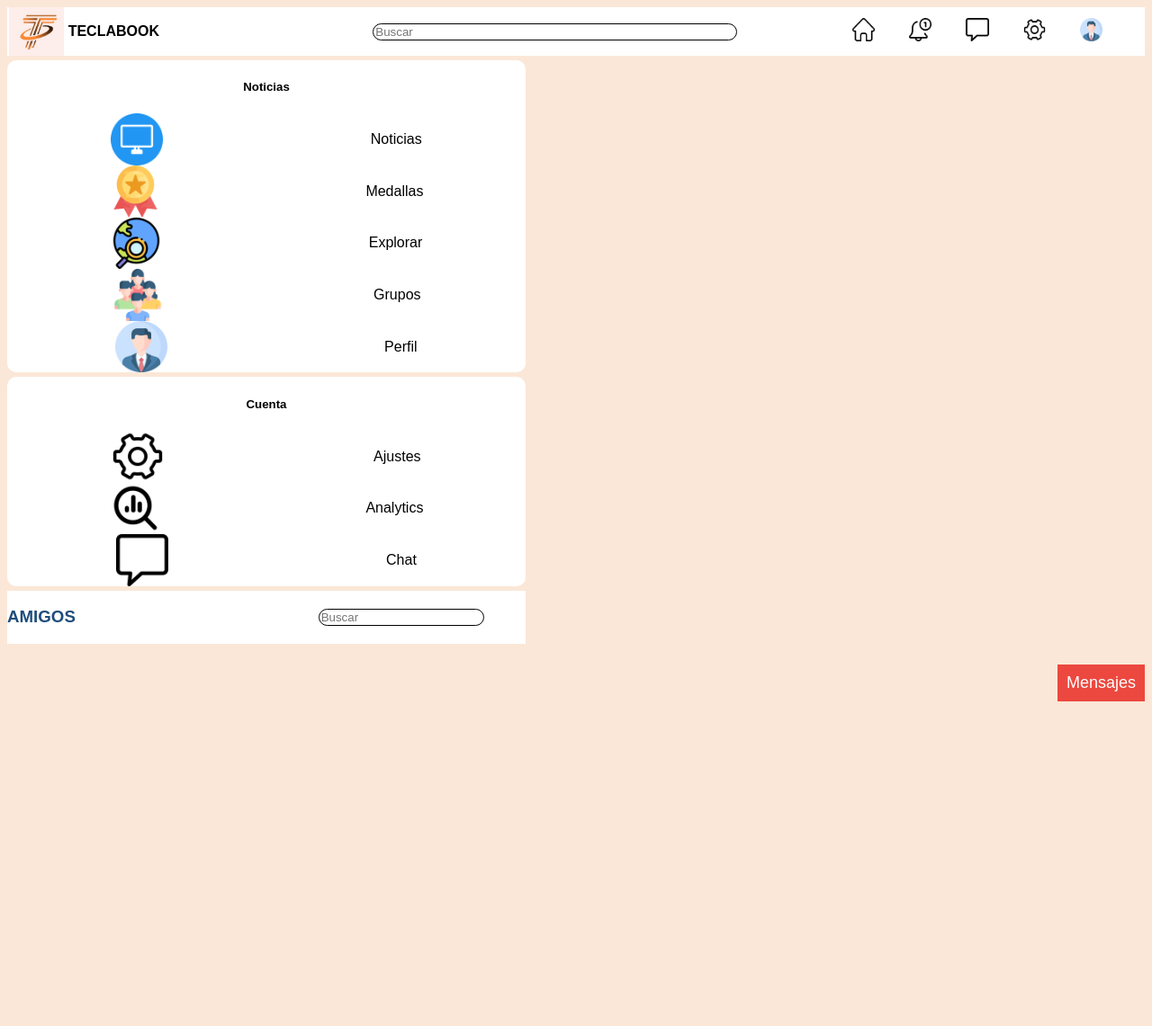
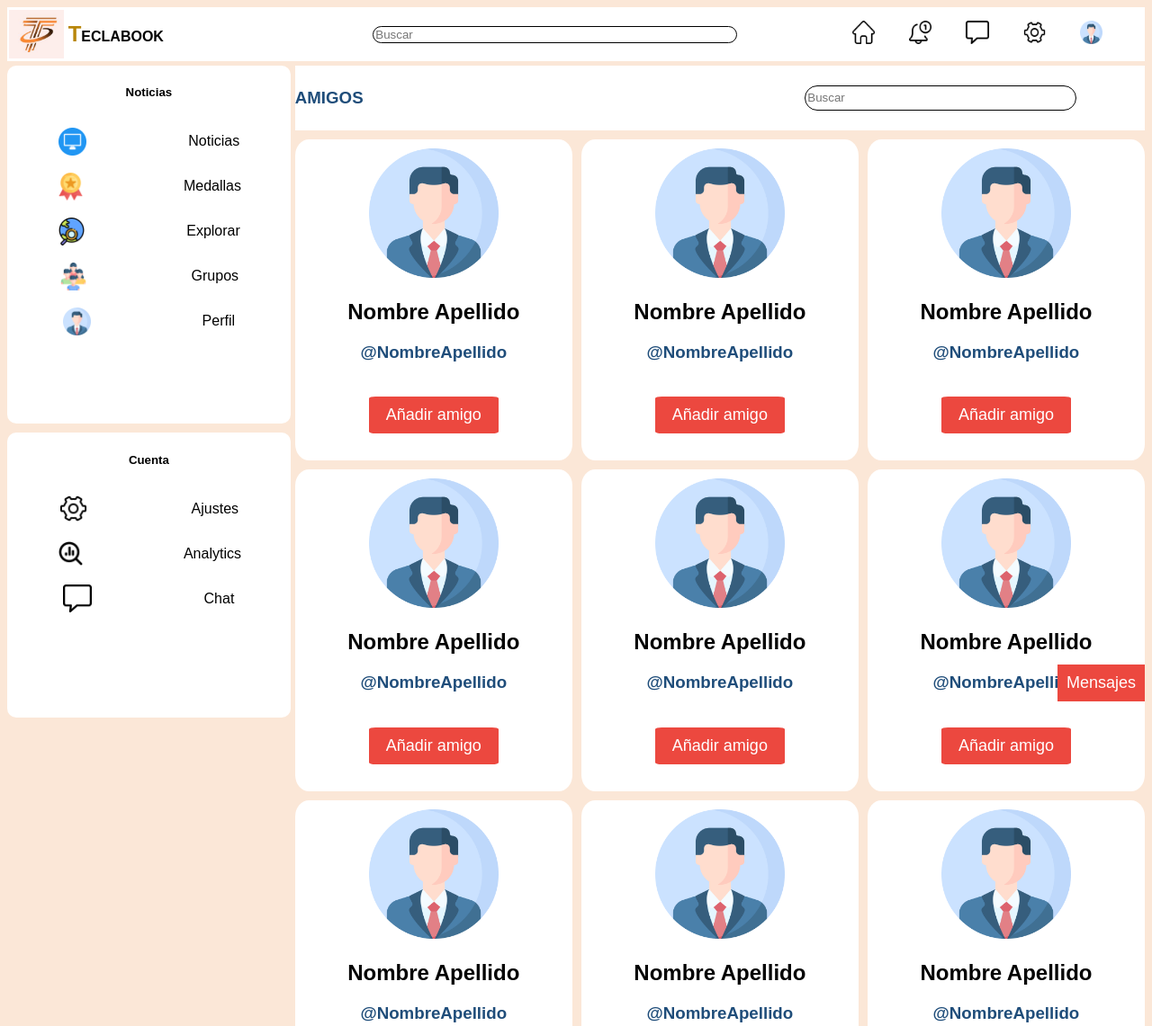
Before and after one commit to Jesus-San-Martin/redSocial, a plain HTML site: page amigos.html in a window 1280 px wide. Shown: the top 1141 px of the page at 90% size. Before the commit the page ends 800 px from the top, so only its background shows below. Drawn offline with Linux system fonts and the light colour scheme.

Commit message:
Hecha página amigos

```diff
--- a/amigos.html
+++ b/amigos.html
@@ -11,7 +11,7 @@
     <header class="cabecera">
         <div class="logo">
             <img src="img/logo.JPG" alt="logo">
-            <p><b>TECLABOOK</b></p>
+            <p class="nombreLogo"><b>TECLABOOK</b></p>
         </div>
         <div class="busqueda">
             <input type="search" placeholder="Buscar">
@@ -28,7 +28,7 @@
     </header>
 <!-- Todo salvo cabecera y footer -->
     <main class="cuadros-amigos">
-        <aside class="noticias">
+        <aside class="noticias1">
                 <div class="apartado">
                     <h5>Noticias</h5>
                 </div>
@@ -53,7 +53,7 @@
                     <p>Perfil</p>
                 </div>
         </aside>
-            <aside class="cuenta">
+        <aside class="cuenta1">
             <div class="apartado">
                 <h5>Cuenta</h5>
             </div>
@@ -78,11 +78,82 @@
                 </div>
             </div>
         </aside>
-            <section class="sugerenciasAmigos">
-                <div></div>
-            </section>
-        <!-- </div> -->
+        <div class="buscar-amigos">
+            <div class="amigo-a">
+                <img src="img/perfil.png" alt="foto">
+                <h2>Nombre Apellido</h2>
+                <h3>@NombreApellido</h3>
+                <button class="boton">Añadir amigo</button>
+            </div>
+            <div class="amigo-a">
+                <img src="img/perfil.png" alt="foto">
+                <h2>Nombre Apellido</h2>
+                <h3>@NombreApellido</h3>
+                <button class="boton">Añadir amigo</button>
+            </div>
+            <div class="amigo-a">
+                <img src="img/perfil.png" alt="foto">
+                <h2>Nombre Apellido</h2>
+                <h3>@NombreApellido</h3>
+                <button class="boton">Añadir amigo</button>
+            </div>
+            <div class="amigo-a">
+                <img src="img/perfil.png" alt="foto">
+                <h2>Nombre Apellido</h2>
+                <h3>@NombreApellido</h3>
+                <button class="boton">Añadir amigo</button>
+            </div>
+            <div class="amigo-a">
+                <img src="img/perfil.png" alt="foto">
+                <h2>Nombre Apellido</h2>
+                <h3>@NombreApellido</h3>
+                <button class="boton">Añadir amigo</button>
+            </div>
+            <div class="amigo-a">
+                <img src="img/perfil.png" alt="foto">
+                <h2>Nombre Apellido</h2>
+                <h3>@NombreApellido</h3>
+                <button class="boton">Añadir amigo</button>
+            </div>
+            <div class="amigo-a">
+                <img src="img/perfil.png" alt="foto">
+                <h2>Nombre Apellido</h2>
+                <h3>@NombreApellido</h3>
+                <button class="boton">Añadir amigo</button>
+            </div>
+            <div class="amigo-a">
+                <img src="img/perfil.png" alt="foto">
+                <h2>Nombre Apellido</h2>
+                <h3>@NombreApellido</h3>
+                <button class="boton">Añadir amigo</button>
+            </div>
+            <div class="amigo-a">
+                <img src="img/perfil.png" alt="foto">
+                <h2>Nombre Apellido</h2>
+                <h3>@NombreApellido</h3>
+                <button class="boton">Añadir amigo</button>
+            </div>
+            <div class="amigo-a">
+                <img src="img/perfil.png" alt="foto">
+                <h2>Nombre Apellido</h2>
+                <h3>@NombreApellido</h3>
+                <button class="boton">Añadir amigo</button>
+            </div>
+            <div class="amigo-a">
+                <img src="img/perfil.png" alt="foto">
+                <h2>Nombre Apellido</h2>
+                <h3>@NombreApellido</h3>
+                <button class="boton">Añadir amigo</button>
+            </div>
+            <div class="amigo-a">
+                <img src="img/perfil.png" alt="foto">
+                <h2>Nombre Apellido</h2>
+                <h3>@NombreApellido</h3>
+                <button class="boton">Añadir amigo</button>
+            </div>
+        </div>
     </main>
+    <!-- footer -->
     <footer class="piepagina">
         <a class="mensajes" href="social.html" target="_blank"> <button>Mensajes</button></a>
     </footer>
--- a/style.css
+++ b/style.css
@@ -9,6 +9,19 @@ body{
 input:focus, select:focus, select, input.form-control:focus {
 
     outline:none !important;
+}
+
+.icons1 li:hover{
+    width: 400%;
+}
+
+.icons li:hover{
+    width: 400%;
+}
+
+.nombreLogo::first-letter{
+    color:darkgoldenrod;
+    font-size:x-large;
 }
 
 /* ESTILO DE LA PÁGINA DE LOGIN */
@@ -375,13 +388,16 @@ nav img{
     display: flex;
     justify-content: space-between;
 }
+/* cuadros-amigos-padre */
 .cuadros-amigos{
     display: grid;
+    row-gap: 5px;
+    column-gap: 5px;
     justify-content: space-between;
-    /* grid-template-columns: 1fr 2fr 1fr;
-    grid-template-rows: 50px auto; */
-
+    grid-template-columns: 1fr 3fr;
+    grid-template-rows:repeat(20,1fr)
 }
+/* termina-cuadros-amigos-padre */
 .columna {
     display: flex;
     flex-direction: column;
@@ -402,6 +418,18 @@ nav img{
     border-radius: 10px;
     margin-top: 5px;
 }
+/* cuadro-noticias-pagina-amigos */
+.noticias1{
+    background-color: white;
+    width: 100%;
+    border-radius: 10px;
+    margin-top: 5px;
+    grid-row-start: 1;
+    grid-row-end: 6;
+    grid-column-start: 1;
+    grid-column-end:1;
+}
+/* termina-cuadro-noticias-pagina-amigos */
 
 .cuenta{
     background-color: white;
@@ -409,12 +437,98 @@ nav img{
     border-radius: 10px;
     margin-top: 5px;
 }
-.subnav{
+/* cuenta-pagina-amigos */
+.cuenta1{
     background-color: white;
     width: 100%;
     border-radius: 10px;
     margin-top: 5px;
+    grid-row-start: 6;
+    grid-row-end: 10;
+    grid-column-start: 1;
+    grid-column-end:1;
 }
+/* termina-cuenta-pagina-amigos */
+/* cuadros-afecadas-por-grid */
+.subnav{
+    display: grid;
+    background-color: white;
+    width: 100%;
+    border-radius: 10px;
+    margin-top: 5px;
+    grid-row-start: 1;
+    grid-row-end: 2;
+    grid-column-start: 2;
+    grid-column-end:3;
+}
+.buscar-amigos{
+    display: grid;
+    width: 100%;
+    border-radius: 10px;
+    margin-top: 5px;
+    grid-row-start: 2;
+    grid-row-end: 20;
+    grid-column-start: 2;
+    grid-column-end:3;
+    grid-template-columns: repeat(3,1fr);
+    grid-template-rows: repeat(2,1fr);
+    grid-auto-rows: auto;
+    gap: 10px;
+}
+ /* termina-cuadros-afecadas-por-grid */
+
+ /* Estilo cuadro sugerencia de amigos */
+.buscar-amigos{
+    text-align: center;
+}
+.amigo-a{
+    background-color: white;
+    border-radius: 5%;
+
+    /* margin: 200px; */
+    padding: 10px;
+    /* width: 30%; */
+    /* margin-top: 20px; */
+    /* box-shadow: 5px 5px 40px; */
+}
+
+/* .amigo-b{
+    background-color: white;
+    border-radius: 5%;
+    margin: 200px;
+    padding: 10px;
+    width: 30%;
+    margin-top: 20px;
+    box-shadow: 5px 5px 40px;
+} */
+
+.buscar-amigos img{
+    width: 50%;
+}
+
+.boton{
+    margin-top: 20px;
+    margin-bottom: 20px;
+    border-radius: 5%;
+    width: 50%;
+    background-color: #EC483F;
+    border: none;
+    padding: 10px;
+    color: white;
+    font-size: large;
+}
+
+.boton:hover {
+    background-color: grey;
+    /* padding: 12px; */
+}
+
+.boton:active {
+    background-color: lightslategray;
+    /* padding: 14px; */
+}
+
+ /* Termina estilo cuadro sugerencia de amigos */
 
 .apartado{
     display: flex;
```
Also changed, not shown: index.html (+2 -2 lines), perfil.html (+1 -1 lines), registro.html (+1 -1 lines), social.html (+1 -1 lines). Lines whose indentation alone changed are shown as unchanged.
